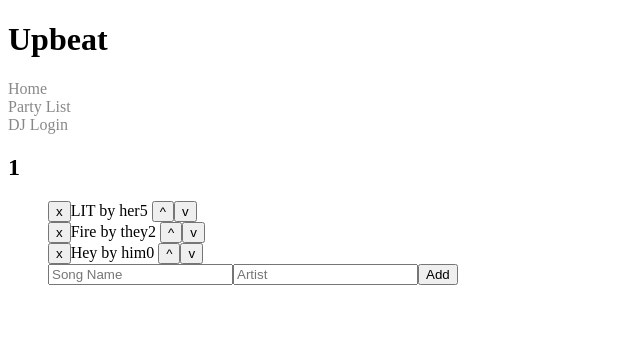
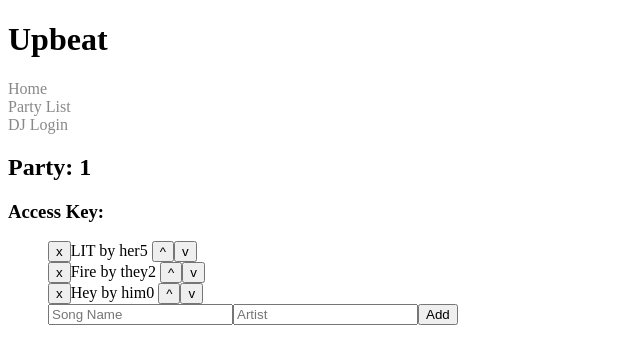
Before and after one commit to EEscalas/UpBeat, an Angular app in the folder upbeat-front-end/: page /dj/1/1 in a window 1280 px wide. Shown: the top 364 px of the page, without its empty margins (0-640 px from the left). Built offline with nearby package versions, Linux system fonts and the light colour scheme.

Commit message:
added access key to playlist screen

```diff
--- a/upbeat-front-end/src/app/playlist/playlist.component.html
+++ b/upbeat-front-end/src/app/playlist/playlist.component.html
@@ -6,7 +6,8 @@
 		list-style: none;
 	}
 </style>
-<h2>{{partyName}}</h2>
+<h2>Party: {{partyName}}</h2>
+<h3>Access Key: {{accessKey}}</h3>
 <ul class="songs">
   <li *ngFor="let song of songs">
     <div class="song-details"><button *ngIf="isDj" (click)="onSelectDelete(song)">x</button></div>
--- a/upbeat-front-end/src/app/playlist/playlist.component.ts
+++ b/upbeat-front-end/src/app/playlist/playlist.component.ts
@@ -2,6 +2,8 @@ import { Component, OnInit } from '@angular/core';
 import {Song, SONGS} from '../song';
 import {SongService} from '../song.service';
 import {ActivatedRoute, Router} from '@angular/router';
+import { ApiService } from '../api.service';
+import { Party } from '../parties';
 
 @Component({
   selector: 'app-playlist',
@@ -11,7 +13,7 @@ import {ActivatedRoute, Router} from '@angular/router';
 
 export class PlaylistComponent implements OnInit {
 
-  constructor(private route:ActivatedRoute, private router:Router, private songService: SongService) { }
+  constructor(private route:ActivatedRoute, private router:Router, private songService: SongService, private apiService: ApiService) { }
   partyName :string;
   partyid :number;
   //use partyid to get songs
@@ -21,11 +23,21 @@ export class PlaylistComponent implements OnInit {
   url: string;
   tempArtist: string;
   tempSong: string;
+  accessKey: string;
+  existingParties: Party[] = this.apiService.getParties();
 
   ngOnInit() {
 
     this.partyName = this.route.snapshot.paramMap.get('name');
     this.partyid = +this.route.snapshot.paramMap.get('id');
+
+    for (let i = 0; i < this.existingParties.length; i++) // need to modify to use getParties from api.service.ts
+    {
+      if (this.existingParties[i].id == this.partyid && this.existingParties[i].name == this.partyName)
+      {
+        this.accessKey = this.existingParties[i].accessKey;
+      }
+    }
 
 
     // this.songs = SONGS;
```
